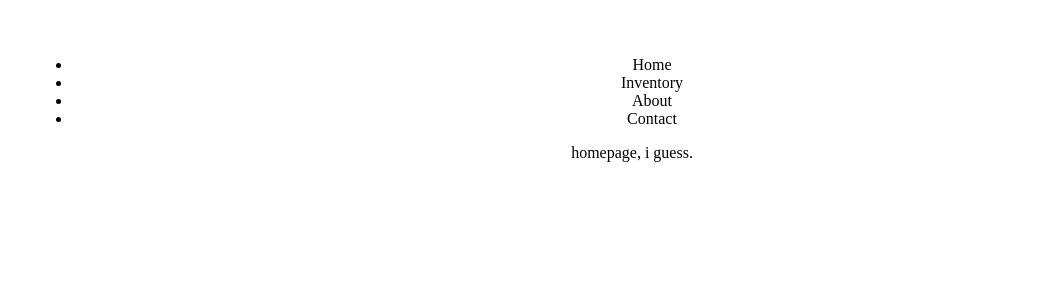
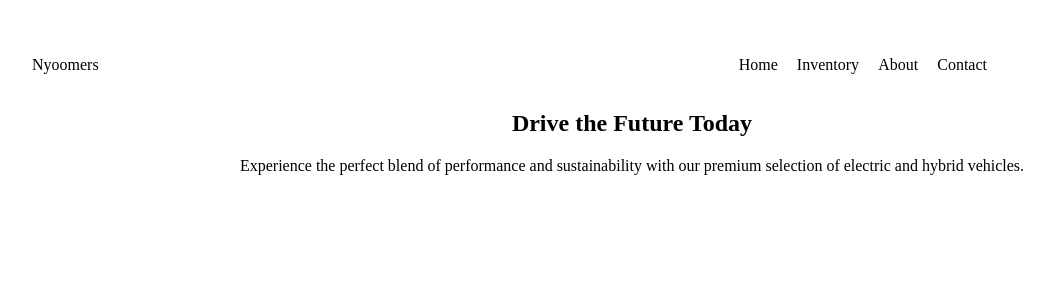
Before and after one commit to kimbencinas/Nyoomers, a React (Vite) app in the folder client/: page / in a window 1280 px wide. Shown: the top 300 px of the page, without its empty margins (8-1059 px from the left). Built offline with nearby package versions, Linux system fonts and the light colour scheme.

Commit message:
Add react router

```diff
--- a/client/package.json
+++ b/client/package.json
@@ -11,7 +11,8 @@
   },
   "dependencies": {
     "react": "^18.3.1",
-    "react-dom": "^18.3.1"
+    "react-dom": "^18.3.1",
+    "react-router-dom": "^6.27.0"
   },
   "devDependencies": {
     "@eslint/js": "^9.11.1",
--- a/client/src/App.jsx
+++ b/client/src/App.jsx
@@ -6,7 +6,12 @@ function App() {
   return (
     <>
     <Navbar />
-      homepage, i guess.
+    <div>
+      <h2>Drive the Future Today</h2>
+      <span>
+        Experience the perfect blend of performance and sustainability with our premium selection of electric and hybrid vehicles.
+      </span>
+    </div>
     </>
   )
 }
--- a/client/src/components/Navbar.jsx
+++ b/client/src/components/Navbar.jsx
@@ -1,9 +1,12 @@
-import React from 'react';
+import '../styles/Navbar.css';
 
 function Navbar() {
 
     return (
         <nav>
+            <div>
+                <p>Nyoomers</p>
+            </div>
             <ul>
                 <li>Home</li>
                 <li>Inventory</li>
--- a/client/src/main.jsx
+++ b/client/src/main.jsx
@@ -1,9 +1,35 @@
 import { StrictMode } from 'react'
 import { createRoot } from 'react-dom/client'
 import App from './App.jsx'
+import About from './pages/About.jsx'
+import Contact from './pages/Contact.jsx'
+import Inventory from './pages/Inventory.jsx'
+import {
+  createBrowserRouter,
+  RouterProvider,
+} from 'react-router-dom';
+
+const router = createBrowserRouter([
+  {
+    path: '/',
+    element: <App />,
+  },
+  {
+    path: '/about',
+    element: <About />,
+  },
+  {
+    path: '/contact',
+    element: <Contact />,
+  },
+  {
+    path: '/inventory',
+    element: <Inventory />,
+  },
+])
 
 createRoot(document.getElementById('root')).render(
   <StrictMode>
-    <App />
+    <RouterProvider router={router} />
   </StrictMode>,
 )
--- /dev/null
+++ b/client/src/pages/About.jsx
@@ -0,0 +1,10 @@
+
+function About() {
+
+  return (
+    <>
+    </>
+  )
+}
+
+export default About
--- /dev/null
+++ b/client/src/pages/Contact.jsx
@@ -0,0 +1,10 @@
+
+function Contact() {
+
+    return (
+      <>
+      </>
+    )
+  }
+
+  export default Contact
--- /dev/null
+++ b/client/src/pages/Inventory.jsx
@@ -0,0 +1,10 @@
+
+function Inventory() {
+
+    return (
+      <>
+      </>
+    )
+  }
+
+  export default Inventory
--- /dev/null
+++ b/client/src/styles/Navbar.css
@@ -0,0 +1,10 @@
+nav {
+    display: flex;
+    gap: 50%;
+}
+
+ul {
+    list-style-type: none;
+    display: flex;
+    gap: 10%;
+}
```
Also changed, not shown: 1 other file (tests, documents, lock files or other folders).
